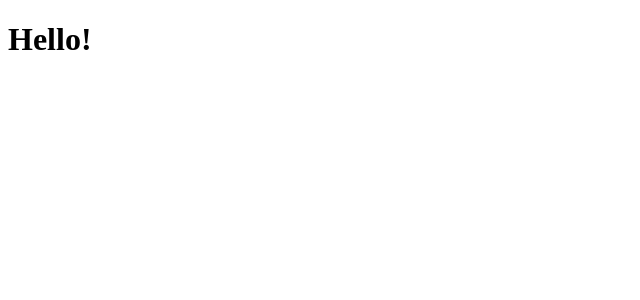
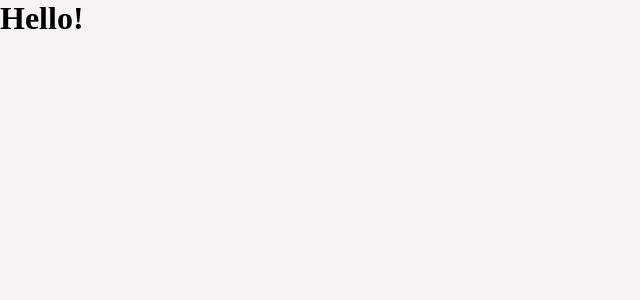
Before and after one commit to lealfelipealves/neo, a React (Create React App) app: page / in a window 1280 px wide. Shown: the top 300 px of the page, without its empty margins (0-640 px from the left). Built offline with nearby package versions, Linux system fonts and the light colour scheme.

Commit message:
styles: global style creation

```diff
--- a/src/App.tsx
+++ b/src/App.tsx
@@ -1,11 +1,10 @@
-import React from 'react';
+import { GlobalStyle } from "./styles/global";
 
-function App() {
+export function App() {
   return (
     <div className="App">
       <h1>Hello!</h1>
+      <GlobalStyle />
     </div>
   );
 }
-
-export default App;
--- a/src/index.tsx
+++ b/src/index.tsx
@@ -1,6 +1,6 @@
 import React from 'react';
 import ReactDOM from 'react-dom';
-import App from './App';
+import { App } from './App';
 
 ReactDOM.render(
   <React.StrictMode>
--- /dev/null
+++ b/src/styles/global.ts
@@ -0,0 +1,18 @@
+import { createGlobalStyle } from 'styled-components';
+
+export const GlobalStyle = createGlobalStyle`
+  :root {
+    --background: #f8f2f5;
+  }
+
+  * {
+    margin: 0;
+    padding: 0;
+    box-sizing: border-box;
+  }
+
+  body {
+    background: var(--background);
+    -web-font-smoothing: antialiased;
+  }
+`;
```
